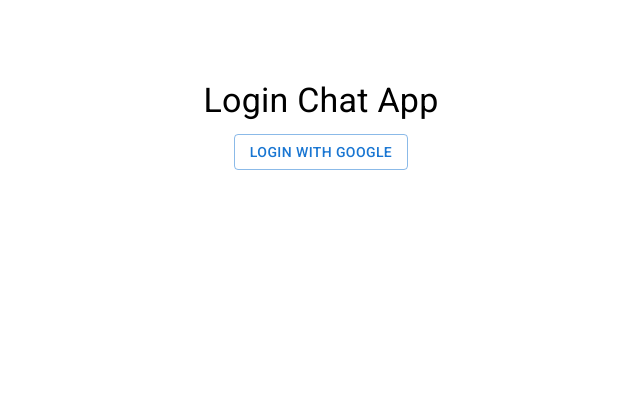
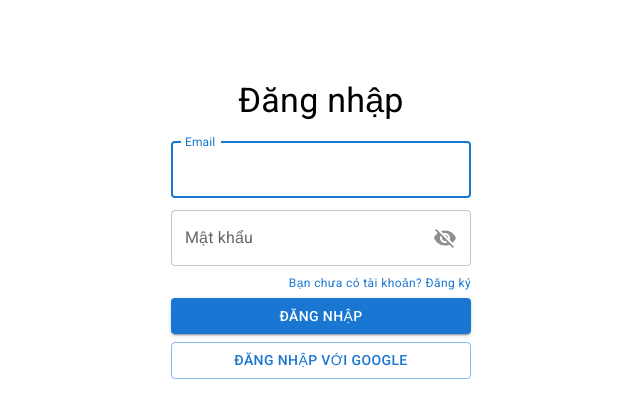
Before and after one commit to tuan23590/Chat-App, a React (Vite) app in the folder client/: page /login in a window 1280 px wide. Shown: the top 418 px of the page, without its empty margins (319-959 px from the left). Built offline with nearby package versions, Linux system fonts and the light colour scheme; no server answers; a web font is replaced by a local one.

Commit message:
refactor: Optimize ChatBar component and add UserMenu functionality

```diff
--- a/client/src/compument/ChatRoom/ChatBar.jsx
+++ b/client/src/compument/ChatRoom/ChatBar.jsx
@@ -7,6 +7,7 @@
 import HtmlTooltip from './../HtmlTooltip';
 import { useLocation, useNavigate } from "react-router-dom";
 import { AuthContext } from "../../context/AuthProvider";
+import UserMenu from './../UserMenu';
 
 export default function ChatBar() {
   const {user:{photoURL}} = useContext(AuthContext);
@@ -83,10 +84,9 @@
         <Box sx={{display: 'flex',justifyContent: 'center',cursor: "pointer", opacity: 0.7, ':hover':{
           backgroundColor: "#f5f5f5",
           borderRadius: "10px",
-
           opacity: 1
         }}}>
-        <Avatar sx={{ width: 40, height: 40 }} src={photoURL} />
+        <UserMenu/>
         </Box>
         <Box
           py={1.5}
--- a/client/src/compument/ChatRoom/ChatWindows.jsx
+++ b/client/src/compument/ChatRoom/ChatWindows.jsx
@@ -66,7 +66,7 @@
                 {dataRoom?.name || (dataRoom?.listUser.find((u) => u.uid !== user.uid)?.name)}
               </Typography>
               <Typography>
-                {dataRoom?.listUser[1].status || "Đang hoạt động"}
+                {dataRoom?.listUser[1]?.status || "Đang hoạt động"}
               </Typography>
             </Box>
           </Box>
--- a/client/src/compument/ChatRoom/Header.jsx
+++ b/client/src/compument/ChatRoom/Header.jsx
@@ -11,6 +11,7 @@
       setListUser(res.filter(user => !selectedUser.find(u => u.id === user.id)));
     }
     if(search) fetchUser();
+    else setListUser([]);
   }, [search])
   return (
     <Box sx={{display: 'flex', alignItems: 'center'}} m={2}>
--- a/client/src/compument/UserMenu.jsx
+++ b/client/src/compument/UserMenu.jsx
@@ -5,7 +5,7 @@
 
 export default function UserMenu() {
   const {
-    user: { displayName, photoURL, auth },
+    user: { displayName, photoURL, auth,email },
   } = useContext(AuthContext);
   const [anchorEl, setAnchorEl] = useState(false);
   const navigate = useNavigate();
@@ -29,23 +29,19 @@
           justifyContent: "center",
           paddingY: 2,
           cursor: "pointer",
-          ":hover": {
-            backgroundColor: "rgba(0,0,0,0.1)",
-            borderRadius: "5px",
-            transition: "0.5s",
-          },
         }}
         onClick={handleOpen}
       >
         <Avatar
           alt="Avatar"
           src={photoURL}
-          sx={{ width: "25px", height: "25px", marginRight: "5px" }}
+          sx={{ width: "35px", height: "35px", marginRight: "5px" }}
         />
       </Box>
       <Menu anchorEl={anchorEl} open={Boolean(anchorEl)} onClose={handleClose} sx={{
 
       }}>
+        <MenuItem disabled>{displayName || email}</MenuItem>
         <MenuItem onClick={handleLogout}>Logout</MenuItem>
       </Menu>
     </>
--- a/client/src/pages/Login.jsx
+++ b/client/src/pages/Login.jsx
@@ -1,37 +1,215 @@
-import React from 'react'
-import { Box, Button, Typography } from '@mui/material'
-import { getAuth, GoogleAuthProvider, signInWithPopup } from 'firebase/auth'
-import { APICreateUser } from '../utils/UserUtil';
-import { useNavigate } from 'react-router-dom';
+import React, { useState } from "react";
+import { Box, Button, TextField, Typography } from "@mui/material";
+import {
+  createUserWithEmailAndPassword,
+  getAuth,
+  GoogleAuthProvider,
+  signInWithEmailAndPassword,
+  signInWithPopup,
+} from "firebase/auth";
+import { APICreateUser } from "../utils/UserUtil";
+import { useNavigate } from "react-router-dom";
+import VisibilityIcon from "@mui/icons-material/Visibility";
+import VisibilityOffIcon from "@mui/icons-material/VisibilityOff";
 
 export default function Login() {
   const auth = getAuth();
   const navigate = useNavigate();
+  const [email, setEmail] = useState("");
+  const [password, setPassword] = useState("");
+  const [rePassword, setRePassword] = useState("");
+  const [error, setError] = useState("");
+  const [isRegister, setIsRegister] = useState(false);
+  const [showPassword, setShowPassword] = useState([false, false]);
+
+  const createUserData = async (user) => {
+    const data = await APICreateUser({
+      uid: user.uid,
+      name: user.displayName,
+      email: user.email,
+      photoUrl: user.photoURL,
+    });
+    if (data) {
+      navigate("/");
+    } else {
+      setError("Đăng nhập thất bại");
+    }
+  };
   const handleLoginWithGoogle = async () => {
     const provider = new GoogleAuthProvider();
     const res = await signInWithPopup(auth, provider);
-
-         const data = await APICreateUser({
-            uid: res.user.uid,
-            name: res.user.displayName,
-            email: res.user.email,
-            photoUrl: res.user.photoURL
-         });
-      if(data) {
-         navigate('/');
+    createUserData(res.user);
+  };
+  const handleLoginWithEmailAndPassword = async () => {
+    if (email === "" || password === "") {
+      setError("Vui lòng nhập email và mật khẩu");
+      return;
+    }
+    try {
+      const res = await signInWithEmailAndPassword(auth, email, password);
+      createUserData(res.user);
+    } catch (error) {
+      console.log(error.code);
+      if (
+        error.code === "auth/invalid-email" ||
+        error.code === "auth/wrong-password"
+      ) {
+        setError("Email hoặc mật khẩu không đúng!");
+      } else {
+        setError("Đăng nhập thất bại");
       }
     }
+  };
+  const handeleRegisterWithEmailAndPassword = async () => {
+    if (email === "" || password === "" || rePassword === "") {
+      setError("Vui lòng nhập email và mật khẩu");
+      return;
+    }
+    if (password !== rePassword) {
+      setError("Mật khẩu không khớp");
+      return;
+    }
+    try {
+      const res = await createUserWithEmailAndPassword(auth, email, password);
+      createUserData(res.user);
+    } catch (error) {
+      if (error.code === "auth/email-already-in-use") {
+        setError("Email đã được sử dụng!");
+      } else {
+        setError("Đăng nhập thất bại");
+      }
+    }
+  };
   return (
-   <Box sx={{
-      textAlign: 'center',
-      marginTop: '10vh'
-   }}>
+    <Box
+      sx={{
+        textAlign: "center",
+        marginTop: "10vh",
+      }}
+    >
       <Typography variant="h4" gutterBottom>
-      Login Chat App
+        {isRegister ? "Đăng ký tài khoản" : "Đăng nhập"}
       </Typography>
-   <Button variant="outlined" color="primary" onClick={handleLoginWithGoogle} >
-      Login With Google
+      <Box sx={{ width: 300, marginX: "auto" }}>
+        <TextField
+          label="Email"
+          variant="outlined"
+          fullWidth
+          autoFocus
+          margin="dense"
+          value={email}
+          onChange={(e) => setEmail(e.target.value)}
+        />
+        <TextField
+          label="Mật khẩu"
+          variant="outlined"
+          fullWidth
+          type={showPassword[0] ? "text" : "password"}
+          margin="dense"
+          InputProps={{
+            endAdornment: (
+              <Box
+                sx={{
+                  display: "flex",
+                  justifyContent: "center",
+                  alignItems: "center",
+                  cursor: "pointer",
+                  opacity: 0.5,
+                }}
+              >
+                {showPassword[0] ? (
+                  <VisibilityIcon
+                    onClick={() => setShowPassword([false, showPassword[1]])}
+                  />
+                ) : (
+                  <VisibilityOffIcon
+                    onClick={() => setShowPassword([true, showPassword[1]])}
+                  />
+                )}
+              </Box>
+            ),
+          }}
+          value={password}
+          onChange={(e) => setPassword(e.target.value)}
+        />
+        {isRegister && (
+          <TextField
+            label="Nhập lại mật khẩu"
+            variant="outlined"
+            fullWidth
+            type={showPassword[1] ? "text" : "password"}
+            InputProps={{
+              endAdornment: (
+                <Box
+                  sx={{
+                    display: "flex",
+                    justifyContent: "center",
+                    alignItems: "center",
+                    cursor: "pointer",
+                    opacity: 0.5,
+                  }}
+                >
+                  {showPassword[1] ? (
+                    <VisibilityIcon
+                      onClick={() => setShowPassword([showPassword[0], false])}
+                    />
+                  ) : (
+                    <VisibilityOffIcon
+                      onClick={() => setShowPassword([showPassword[0], true])}
+                    />
+                  )}
+                </Box>
+              ),
+            }}
+            margin="dense"
+            value={rePassword}
+            onChange={(e) => setRePassword(e.target.value)}
+          />
+        )}
+        <Typography
+          variant="caption"
+          color="primary"
+          sx={{
+            display: "flex",
+            justifyContent: "end",
+            cursor: "pointer",
+            paddingY: 0.5,
+            ":hover": {
+              textDecoration: "underline",
+              color: "blue",
+            },
+          }}
+          onClick={() => setIsRegister(!isRegister)}
+        >
+          {isRegister
+            ? "Bạn đã có tài khoản? Đăng nhập"
+            : "Bạn chưa có tài khoản? Đăng ký"}
+        </Typography>
+        <Button
+          variant="contained"
+          color="primary"
+          fullWidth
+          onClick={
+            isRegister
+              ? handeleRegisterWithEmailAndPassword
+              : handleLoginWithEmailAndPassword
+          }
+        >
+          {isRegister ? "Đăng ký" : "Đăng nhập"}
         </Button>
+        <Button
+          fullWidth
+          sx={{ marginTop: 1 }}
+          variant="outlined"
+          color="primary"
+          onClick={handleLoginWithGoogle}
+        >
+          Đăng nhập với Google
+        </Button>
+        <Typography variant="caption" color="error" sx={{ marginTop: 1 }}>
+          {error}
+        </Typography>
       </Box>
-  )
+    </Box>
+  );
 }
```
Also changed, not shown: 1 other file (tests, documents, lock files or other folders). Lines whose indentation alone changed are shown as unchanged.
